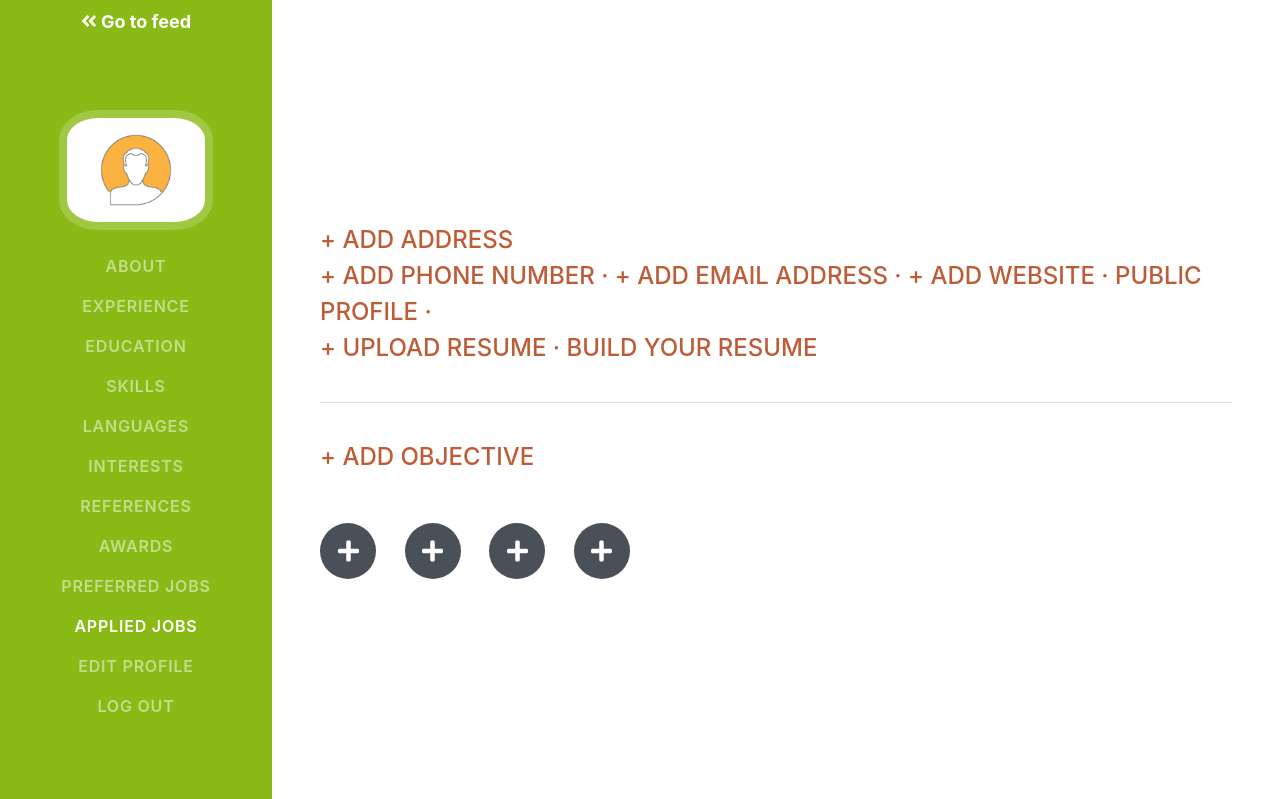
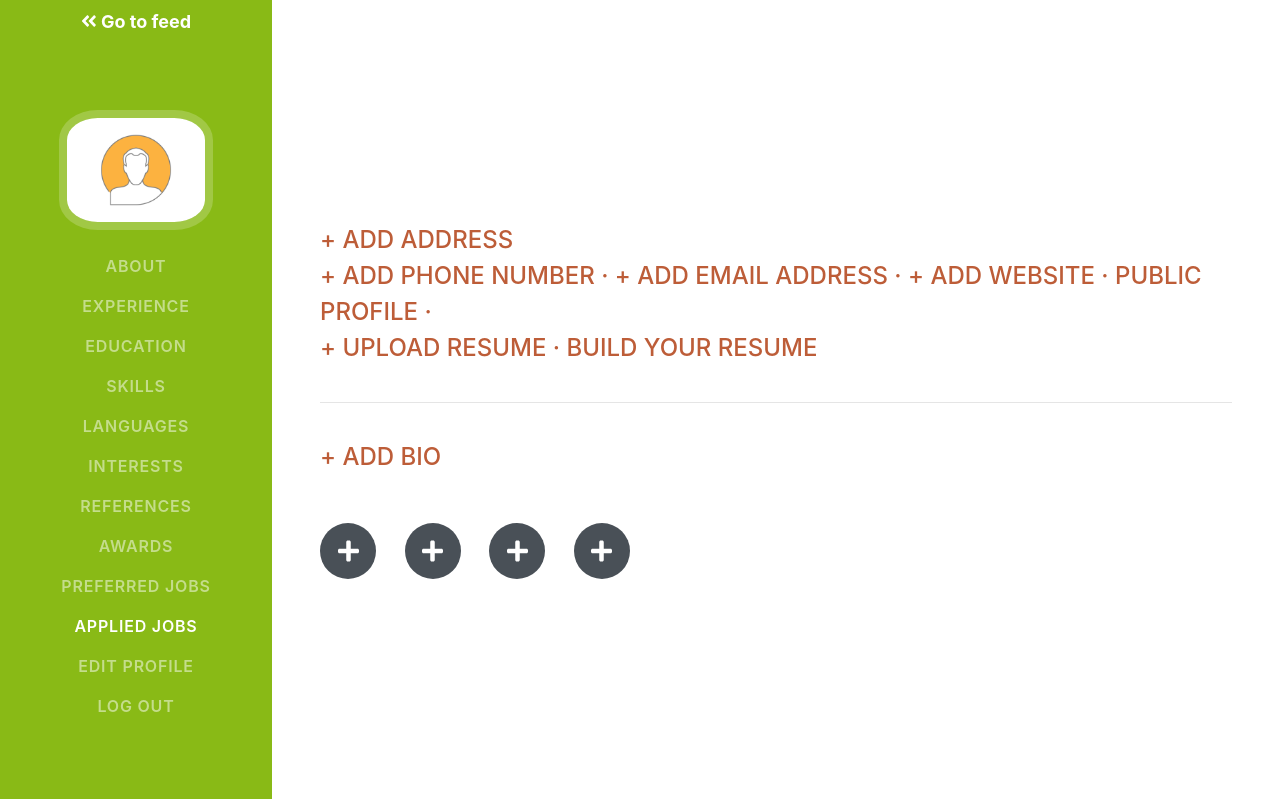
Before and after one commit to MeherajUlMahmmud/JobLand, a Django app: template user/templates/user/applicant/applicant-profile.html in a window 1280 px wide. Shown: the top 799 px of the page. Run offline with Django 3.2, Linux system fonts and the light colour scheme; the template is opened without the code that fills it, so the values that code supplies are empty; some libraries are stand-ins or nearby versions; some web fonts are replaced.

Commit message:
Update applicant-profile.html

```diff
--- a/user/templates/user/applicant/applicant-profile.html
+++ b/user/templates/user/applicant/applicant-profile.html
@@ -113,7 +113,7 @@
                 {% if user.applicantprofilemodel.phone %}
                 {{user.applicantprofilemodel.phone}} ·
                 {% else %}
-                <a href="{% url 'applicant-edit-profile' %}">+ Add Phone Number ·</a>
+                <a href="{% url 'applicant-add-phone' %}">+ Add Phone Number ·</a>
                 {% endif %}
 
                 {% if user.email %}
@@ -145,10 +145,10 @@
 
 
                 {% if user.applicantprofilemodel.bio %}
-                <h3>Objective</h3>
+                <h3>About Me</h3>
                 {{user.applicantprofilemodel.bio|safe}}
                 {% else %}
-                <a href="{% url 'applicant-edit-profile' %}">+ Add Objective</a>
+                <a href="{% url 'applicant-edit-profile' %}">+ Add Bio</a>
                 {% endif %}
 
             </div>
```
